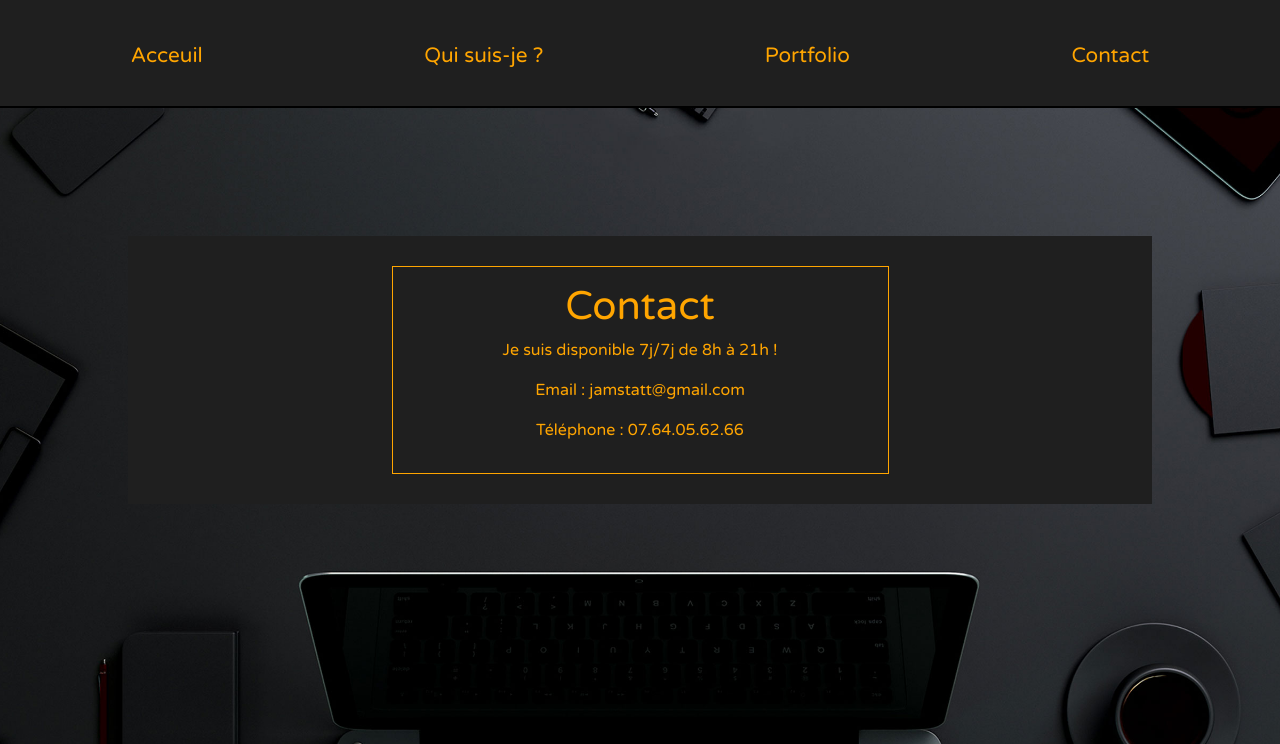
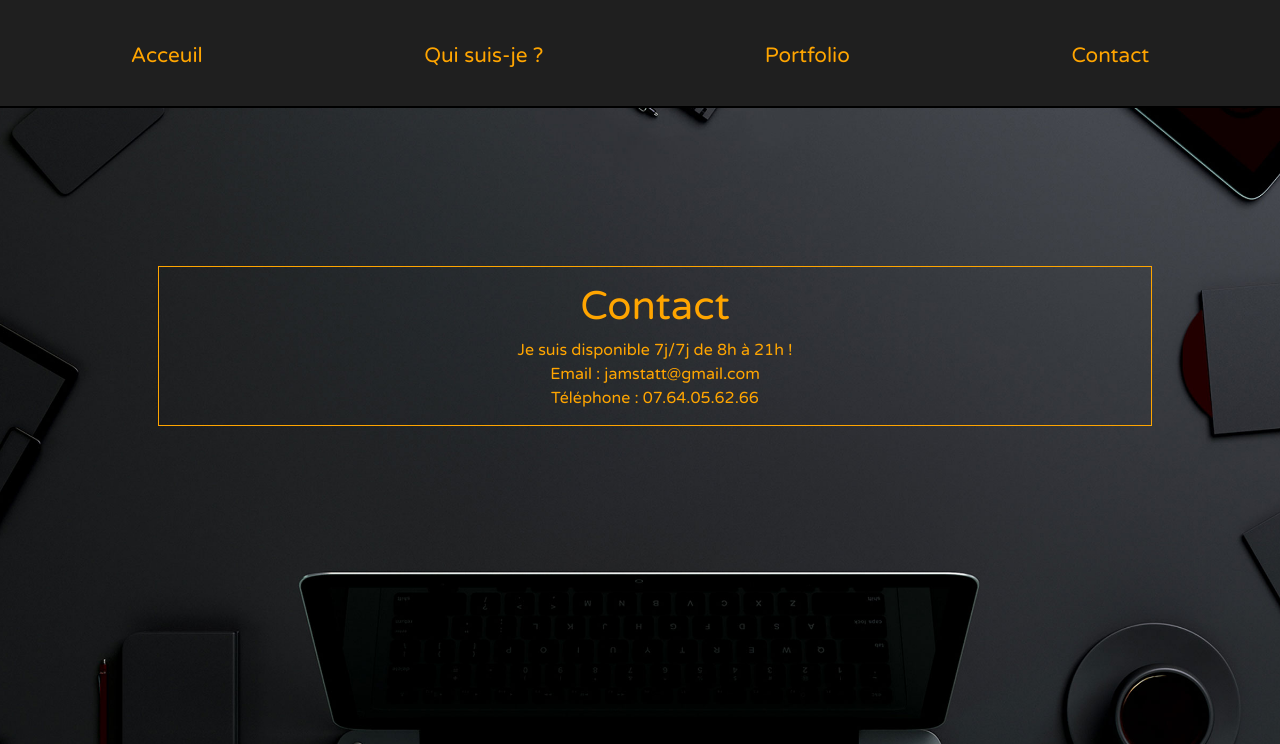
Before and after one commit to Chiko210/Portfolio, a Symfony app: template templates/main/contact.html.twig in a window 1280 px wide. Shown: the top 744 px of the page. Run offline with Twig, Linux system fonts and the light colour scheme; the template is opened without the code that fills it, so the values that code supplies are empty; some libraries are stand-ins or nearby versions.

Commit message:
correction css

```diff
--- a/public/CSS/style.css
+++ b/public/CSS/style.css
@@ -243,7 +243,7 @@ img{
 }
 
 .contact{
-    background-color: #1f1f1f;
+
     display: flex;
     justify-content: center;
     align-items: center;
@@ -255,6 +255,8 @@ img{
 }
 
 .contact p{
+    margin: 0;
+    padding: 0;
     color: orange;
 }
 .contact a{
@@ -262,7 +264,7 @@ img{
     color: orange;
 }
 .contact div{
-    width: 50%;
+    width: 100%;
     padding: 15px;
     margin: 15px;
     border: 1px solid orange;
```
